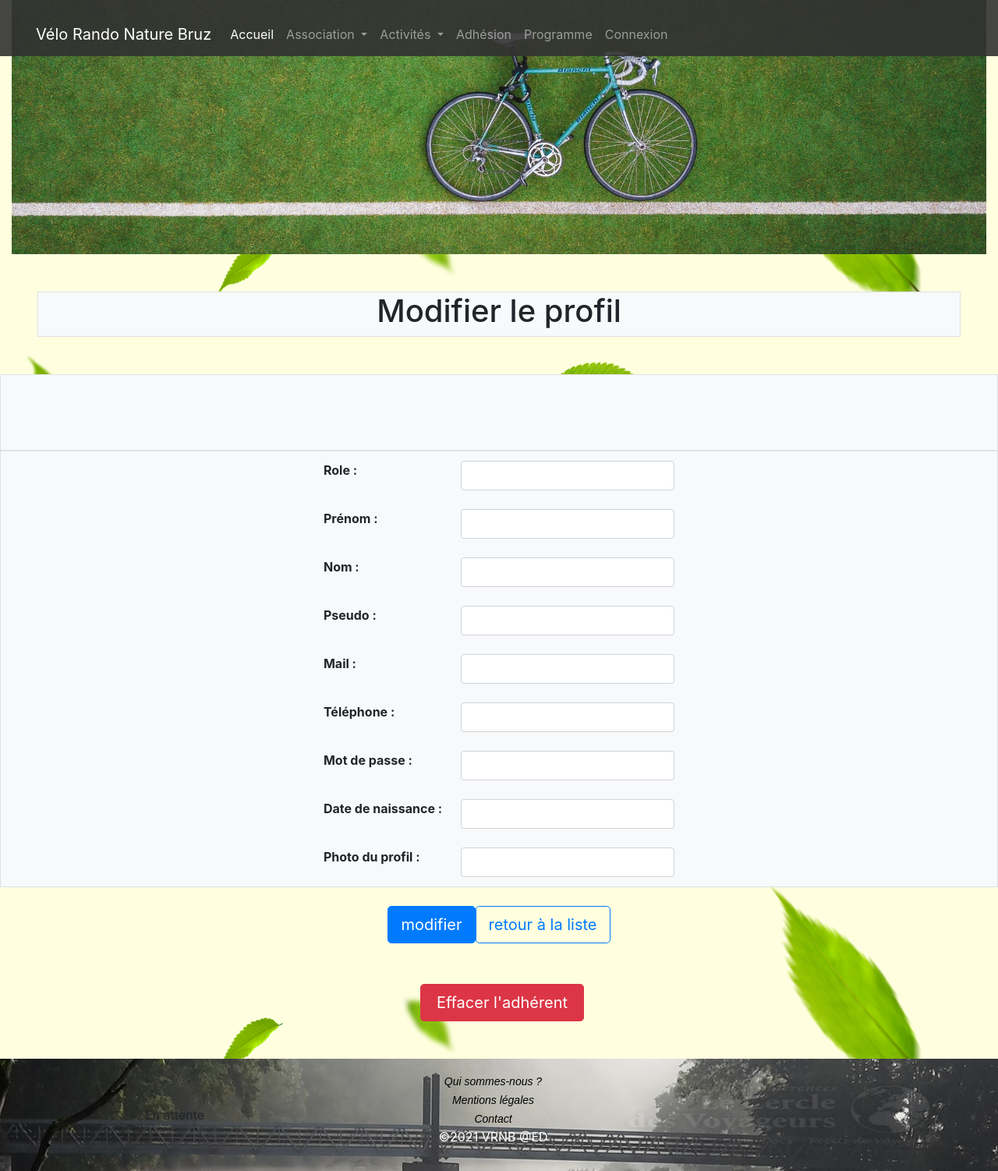
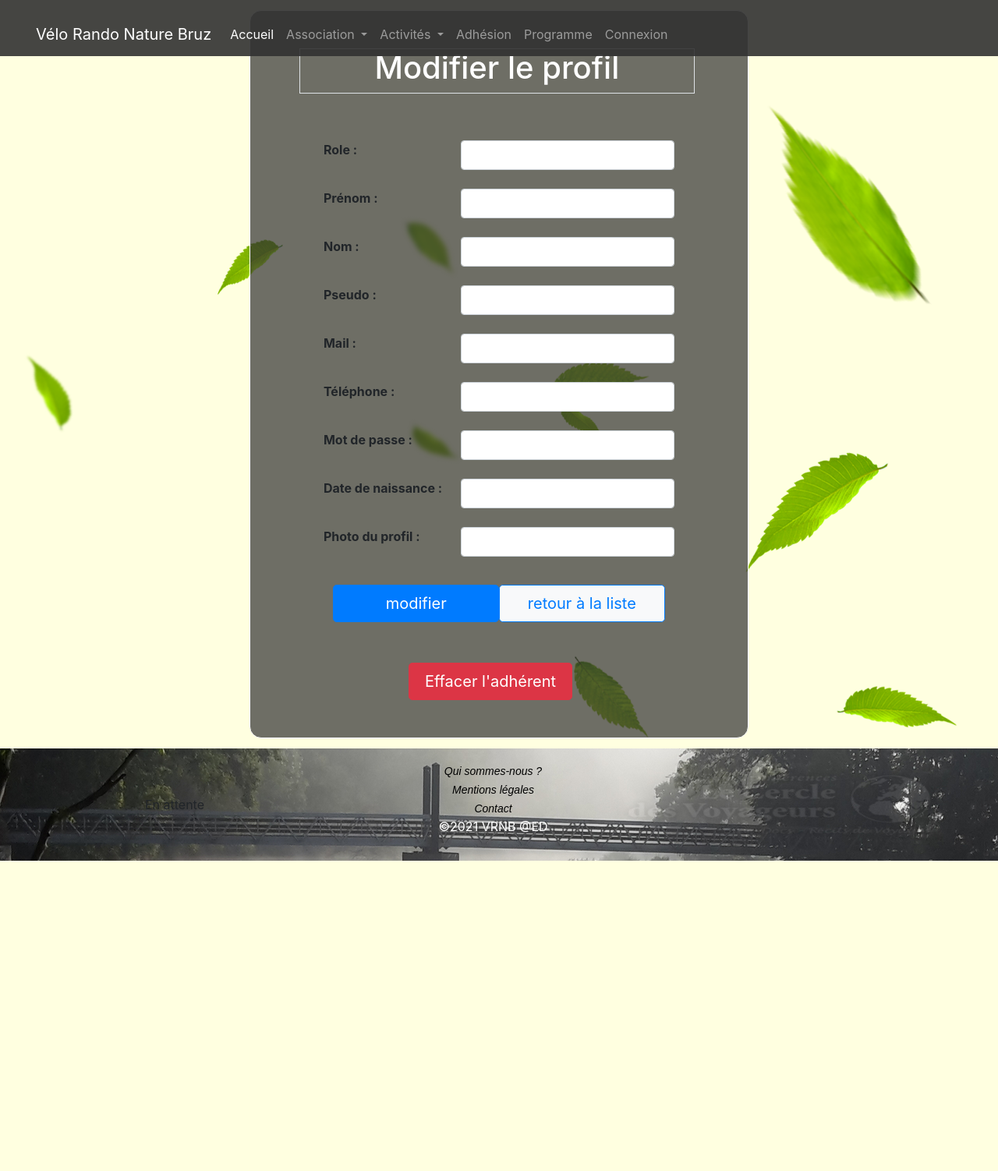
Before and after one commit to Replay-Action/Rando-Nature, a Symfony app: template templates/user/edit.html.twig in a window 1280 px wide; the page is wider, and only the part inside the window is pictured. Shown: that part at 78% size. After the commit the page ends 1104 px from the top of that part, so only its background shows below. Run offline with Twig, Linux system fonts and the light colour scheme; the template is opened without the code that fills it, so the values that code supplies are empty; form fields are guessed from the names that the template uses; some libraries are stand-ins or nearby versions.

Commit message:
modification des pages modifier profil-admin, création d'adhérent, redirection du bouton Qui somme nous, qui r'envoie désormais vers la page présentation, modification des boutons, mentions legales, charte et status de l'association, les boutons ouvre désormais le pdf dans un onglet différent

```diff
--- a/public/css/style.css
+++ b/public/css/style.css
@@ -513,6 +513,40 @@
     background-color: black;
 }
 /**
+Partie Crée un adhérent
+ */
+.admin-cree-adherent-fond-noir{
+    background-color:rgba(49,49,49,0.7);
+    color: white;
+    border-radius: 15px;
+    border:solid 1px;
+    justify-content: center;
+    margin-top: 1%;
+    margin-bottom: 1%;
+}
+
+/**
+Partie Modif profil en tant que Admin
+ */
+.affichage-admin-photo-profiledit{
+    border-radius: 150px;
+    -moz-border-radius: 150px;
+    -webkit-border-radius: 150px;
+    max-height: 325px;
+    max-width: 325px;
+
+}
+.admin-profil-fond-noir{
+    background-color:rgba(49,49,49,0.7);
+    color: white;
+    border-radius: 15px;
+    border:solid 1px;
+    justify-content: center;
+    margin-top: 1%;
+    margin-bottom: 1%;
+}
+
+/**
 Partie Profil
  */
 .profil-fond-noir{
--- a/templates/inc/nav_footer.html.twig
+++ b/templates/inc/nav_footer.html.twig
@@ -54,10 +54,10 @@
         <div class=" box2 collapse navbar-collapse col-lg-4 col-sm-12 " id="navbarText"  >
             <ul class="navbar-nav center-text-footer col-lg-12 ">
                 <li class="nav-item ">
-                    <a class="color-black-text" href="{{path('quisommesnous')}}">Qui sommes-nous ? <span class="sr-only">(current)</span></a>
+                    <a class="color-black-text" href="{{path('presentation')}}">Qui sommes-nous ? <span class="sr-only">(current)</span></a>
                 </li>
                 <li class="nav-item">
-                    <a class="color-black-text" href="{{path('mentionslegales')}}">Mentions légales</a>
+                    <a class="color-black-text" href="{{asset('documents/Mentions_legales.pdf')}}" target="_blank">Mentions légales</a>
                 </li>
                 <li class="nav-item">
                     <a class="color-black-text" href="{{path('contact')}}">Contact</a>
--- a/templates/pagesfooter/edit_pdfCharte.html.twig
+++ b/templates/pagesfooter/edit_pdfCharte.html.twig
@@ -12,6 +12,7 @@
             <h5 class="text-danger">Attention !<br> seul un fichier <strong>pdf</strong> peut-être enregistré ici !<br>
                 il effacera le précédent</h5><h5 class="bg-info text-white p-2 mb-5">Le pdf est visible dans la page
                 'Présentation' du menu</h5>
+
             {{ form(form) }}
         </div>
     </div>
--- a/templates/pagesfooter/edit_pdfMentions.html.twig
+++ b/templates/pagesfooter/edit_pdfMentions.html.twig
@@ -9,8 +9,7 @@
         <div class="col-auto">
             <H1 class="mb-5 mt-3">Charger le nouveau pdf des mentions légales</H1>
             <h5 class="text-danger">Attention !<br> seul un fichier <strong>pdf</strong> peut-être enregistré ici !<br>
-                il effacera le précédent</h5><h5 class="bg-info text-white p-2 mb-5">Le pdf est visible dans la page
-                'mentions légales' dans le menu du bas</h5>
+                il effacera le précédent</h5><h5 class="bg-info text-white p-2 mb-5">Le pdf est visible dans le menu du bas</h5>
             {{ form(form) }}
         </div>
     </div>
--- a/templates/user/_form.html.twig
+++ b/templates/user/_form.html.twig
@@ -1,5 +1,5 @@
 {{ form_start(form) }}
-{# {{ form_widget(form) }} #}
+{# {{ form_widget(form) }}
 
 <div class="col-auto d-flex justify-content-center">
 
@@ -7,9 +7,9 @@
 
 {# le formulaire du user #}
 {{ form_start(form) }}
-<div class="row d-flex justify-content-center">
+<div class="row ">
     <div class="col">
-        <table class="table table-borderless d-flex justify-content-center bg-light border">
+        <table class="table table-borderless d-flex justify-content-center">
             <tbody>
             <tr>
                 <th scope="col">Role :</th>
@@ -52,11 +52,11 @@
         </table>
     </div>
 </div>
-<div class="row d-flex justify-content-center">
+<div class="row justify-content-center">
 
 
-    <button class="mb-5 mt-2 btn btn-primary btn btn-lg">{{ button_label|default('Enregistrer') }}</button>
-    <a href="{{ path('user_index') }}" class="mb-5 mt-2 btn btn-outline-primary btn btn-lg">retour à la liste</a>
+    <button class="col-lg-4 mb-5 mt-2 btn btn-primary btn btn-lg">{{ button_label|default('Enregistrer') }}</button>
+    <a href="{{ path('user_index') }}" class="col-lg-4 mb-5 mt-2 btn btn-outline-primary btn btn-lg bg-light">retour à la liste</a>
 
 
 </div>
--- a/templates/user/edit.html.twig
+++ b/templates/user/edit.html.twig
@@ -5,27 +5,31 @@
 
 {% block body %}
 
-    <div class="container-fluid">
+   {#  <div class="container-fluid">
         <img src="{{ asset ('/content/user ban pages user.jpg') }}" class="img-fluid" width="100%">
     </div>
-    <div class="row m-5 d-flex justify-content-center bg-light border">
+   #}
+
+    <div class="admin-profil-fond-noir col-lg-6 col-sm-12 container-fluid">
+    <div class="row m-5 d-flex border col-lg-10 col-sm-9 justify-content-center">
     {% if (user1 == user.username) or is_granted("ROLE_ADMIN") %}
 
         <h1>Modifier le profil</h1>
         </div>
 
         {# on boucle sur les photos #}
-        <div class="bg-light border">
-            <div class="row m-5 d-flex justify-content-center ">
+        <div class="row justify-content-center ">
+            <div class="row d-flex col-lg-4 ">
                 {% for photo in user.photos %}
-
+                    <div>
                     {# on affiche la photo #}
-                    <img src="{{ asset ('/photo-profil/'~ photo.name) }}" class="img-fluid" width="500em">
-
+                    <img src="{{ asset ('photo-profil/'~ photo.name) }}" class="col-lg-6 img-fluid affichage-admin-photo-profiledit" width="500em">
+                    </div>
+                    <div>
                     {# On ajoute un lien permettant de supprimer une image (sera géré en Ajax) #}
-                    <a href="{{ path('user_delete_photo', {id: photo.id}) }}" data-delete
+                    <a class="col-lg-1" href="{{ path('user_delete_photo', {id: photo.id}) }}" data-delete
                        data-token="{{ csrf_token('delete' ~ photo.id ) }}">Supprimer</a>
-
+                    </div>
                 {% endfor %}
             </div>
         </div>
@@ -34,9 +38,11 @@
         {{ include('user/_form.html.twig', {'button_label': 'modifier'}) }}
 
         {# on inclue le formulaire d'effacement #}
-        <div class="row d-flex justify-content-center">
+        <div class="row d-flex col-lg-12 justify-content-center">
             {{ include('user/_delete_form.html.twig') }}
         </div>
+        </div>
+
     {% else %}
         <a href="{{ path('home1') }}" class="btn btn-lg btn-danger">Vous n'avez pas accès à ces droits</a>
     {% endif %}
--- a/templates/user/show.html.twig
+++ b/templates/user/show.html.twig
@@ -11,7 +11,7 @@
     #}
     <div class="row global-profil-show">
         {# titre #}
-    <div class=" col-lg-12 m-5 d-flex justify-content-center bg-light border">
+    <div class=" col-lg-12 m-5 d-flex justify-content-center">
         <h1>Profil</h1>
     </div>
 
```
Also changed, not shown: templates/Association/Presentation.html.twig (+19 -10 lines), templates/pagesfooter/mentions-legales.html.twig (+14 -4 lines), templates/user/index.html.twig (+5 -5 lines), templates/user/new.html.twig (+5 -4 lines), public/photo-profil/cb8489cab3077a919bd46f9c4bb1bd5a.png (added).
